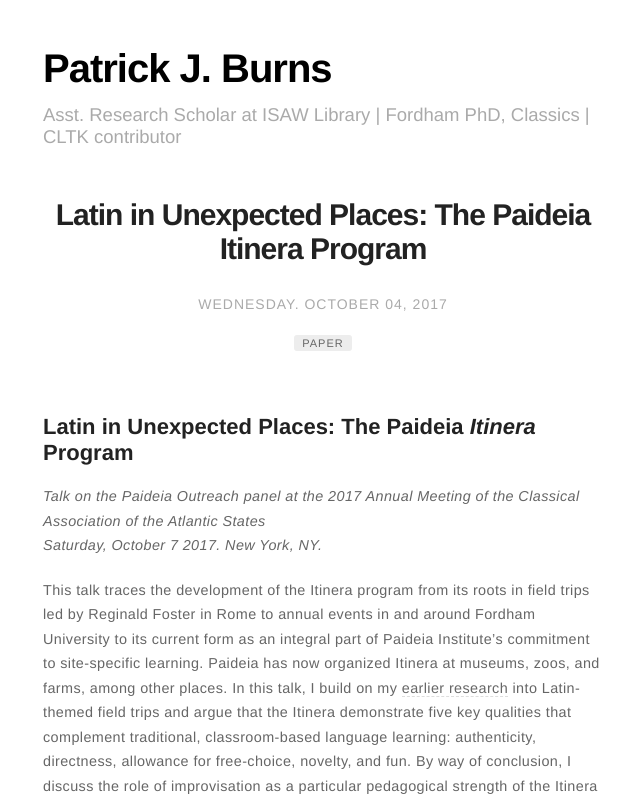
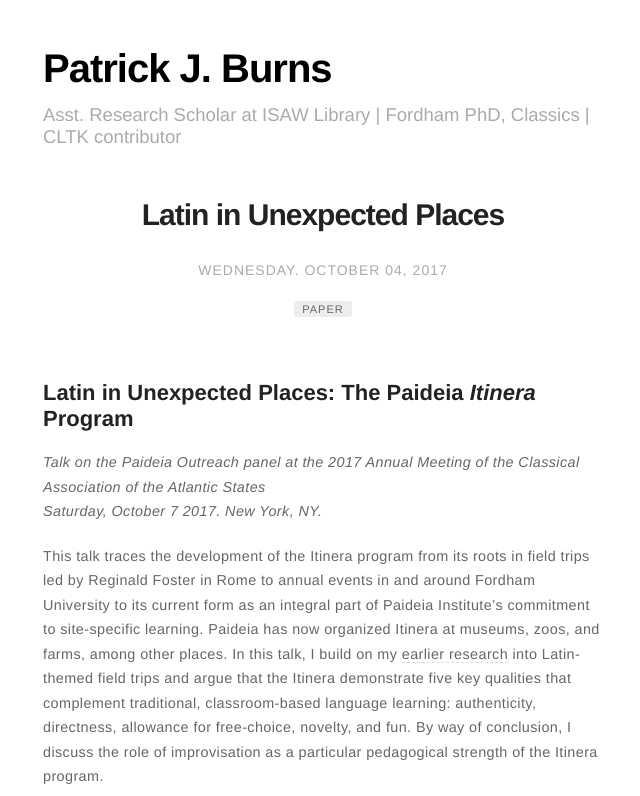
Before and after one commit to diyclassics/diyclassics.github.io, a Jekyll site: the page built from _posts/2017-10-04-latin-in-unexpected-places.md, in a window 1280 px wide and 900 px high, cut to the strip 104-900 px from the top of the window. Shown: the whole strip, without its empty margins (317-957 px from the left). Built offline with Jekyll 4.4.1, drawn with Linux system fonts in a browser that asks for light colours.

Commit message:
Fix title

```diff
--- a/_posts/2017-10-04-latin-in-unexpected-places.md
+++ b/_posts/2017-10-04-latin-in-unexpected-places.md
@@ -1,5 +1,5 @@
 ---
-title: "Latin in Unexpected Places: The Paideia Itinera Program"
+title: "Latin in Unexpected Places"
 layout: post
 date: 2017-10-04 22:10
 tag: paper
```
